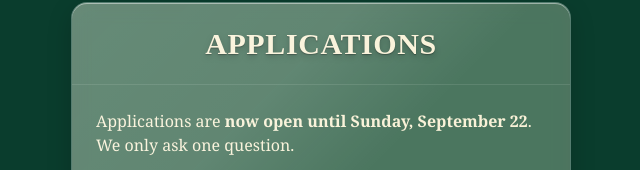
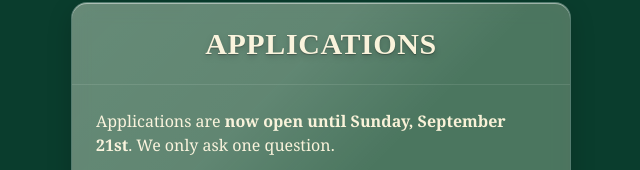
Before and after one commit to mathematicalsciences-bocconi/mathematicalsciences-bocconi.github.io, a plain HTML site: page index.html in a window 1280 px wide. Both pictures are taken after a click on the button "APPLICATIONS". Shown: the part 602-772 px from the top of the page, 319-959 px from the left. Drawn offline with Linux system fonts and the light colour scheme.

Commit message:
Fix application deadline

```diff
--- a/index.html
+++ b/index.html
@@ -274,7 +274,7 @@
           <span>APPLICATIONS</span>
         </button>
         <div class="panel" id="panel-applications" role="region" aria-labelledby="applications">
-          <div class="slot">Applications are <b>now open until Sunday, September 22</b>. We only ask one question.
+          <div class="slot">Applications are <b>now open until Sunday, September 21st</b>. We only ask one question.
             <p>Apply <a href="https://tally.so/r/mKXD6D" >here</a>.</p>
             <p>Stay tuned for more updates!</p>
           </div>
```
